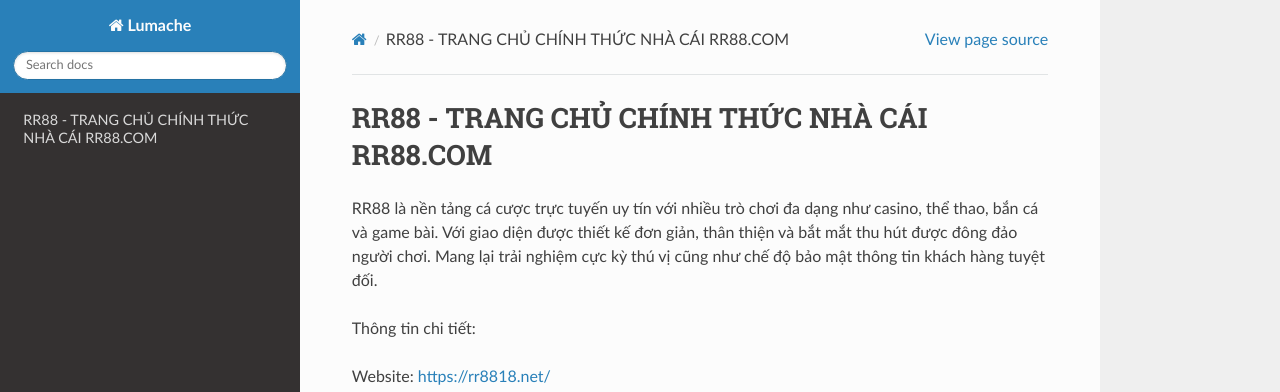
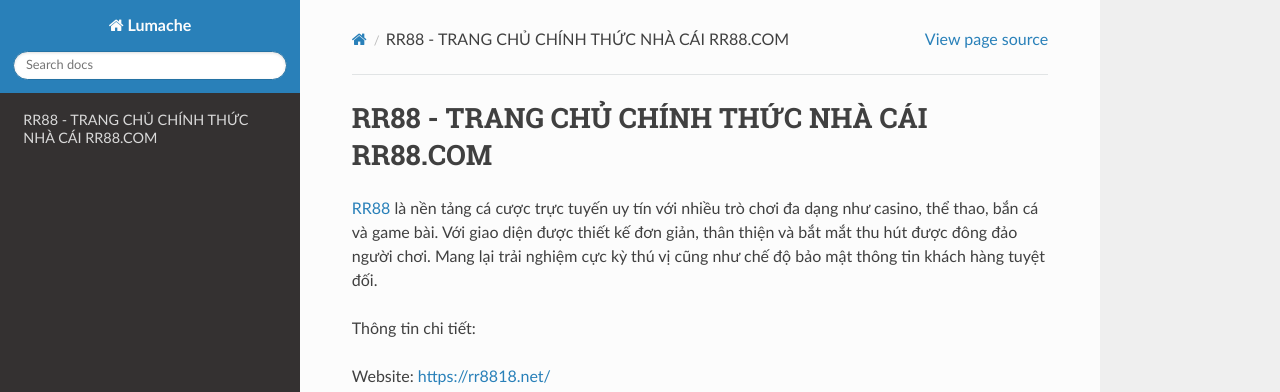
Before and after one commit to moonneil524kawb/rr8818, a Sphinx documentation site: the page built from docs/source/index.rst, in a window 1280 px wide. Shown: the top 392 px of the page. Built offline with Sphinx 7.4.7 and the Read the Docs theme 3.1.0, drawn with Linux system fonts in a browser that asks for light colours; part of the change alters nothing that is shown.

```diff
--- a/docs/source/index.rst
+++ b/docs/source/index.rst
@@ -1,7 +1,7 @@
 RR88 - TRANG CHỦ CHÍNH THỨC NHÀ CÁI RR88.COM
 ===================================
 
-RR88 là nền tảng cá cược trực tuyến uy tín với nhiều trò chơi đa dạng như casino, thể thao, bắn cá và game bài. Với giao diện được thiết kế đơn giản, thân thiện và bắt mắt thu hút được đông đảo người chơi. Mang lại trải nghiệm cực kỳ thú vị cũng như chế độ bảo mật thông tin khách hàng tuyệt đối.
+`RR88 <https://rr8818.net/>`_ là nền tảng cá cược trực tuyến uy tín với nhiều trò chơi đa dạng như casino, thể thao, bắn cá và game bài. Với giao diện được thiết kế đơn giản, thân thiện và bắt mắt thu hút được đông đảo người chơi. Mang lại trải nghiệm cực kỳ thú vị cũng như chế độ bảo mật thông tin khách hàng tuyệt đối.
 
 Thông tin chi tiết:
 
```
